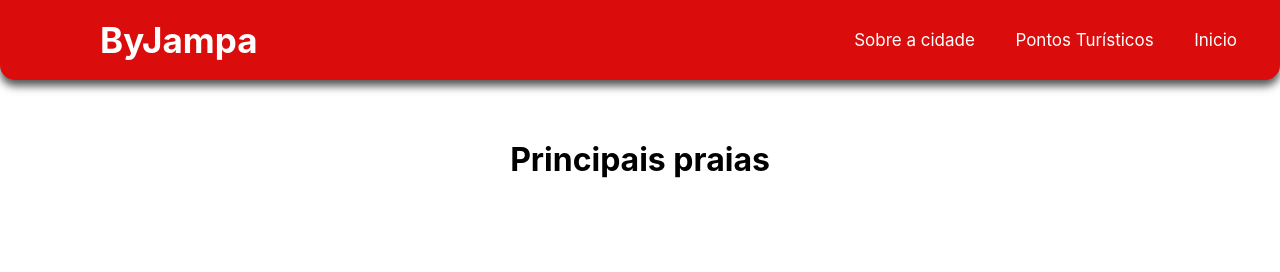
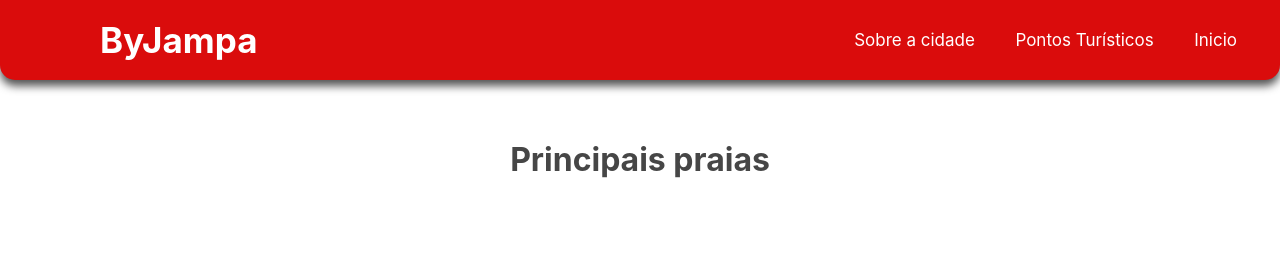
Before and after one commit to ArtthSilva/ByJampa, a plain HTML site: page praias.html in a window 1280 px wide. Shown: the top 272 px of the page. Drawn offline with Linux system fonts and the light colour scheme.

Commit message:
add cor h1

```diff
--- a/praias.css
+++ b/praias.css
@@ -228,3 +228,8 @@ body {
     margin-bottom: 3%;
 
 }
+
+h1{
+
+    color: #464646;
+}
```
